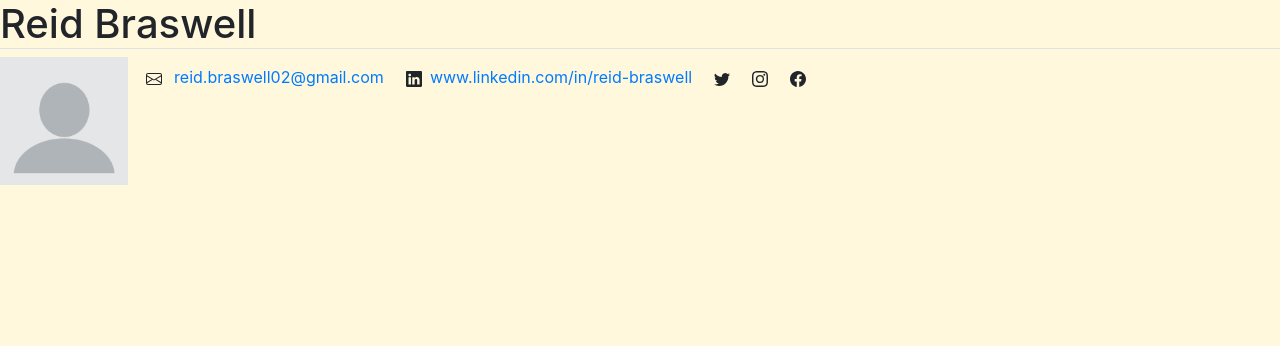
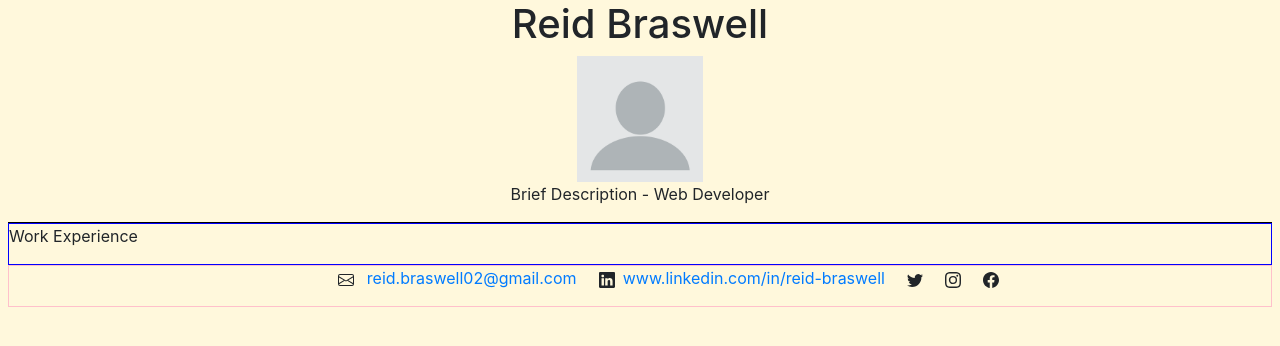
Before and after one commit to reidbraswell1/Portfolio, a plain HTML site: page index.html in a window 1280 px wide. Drawn offline with nearby package versions, Linux system fonts and the light colour scheme.

Commit message:
Updated porfolio layout

```diff
--- a/index.html
+++ b/index.html
@@ -5,22 +5,33 @@
     <meta http-equiv="X-UA-Compatible" content="IE=edge">
     <meta name="viewport" content="width=device-width, initial-scale=1.0">
     <title>Portfolio</title>
-    <link rel="stylesheet" href="https://cdn.usebootstrap.com/bootstrap/latest/css/bootstrap.min.css">
+    <link rel="stylesheet" href="ghttps://cdn.usebootstrap.com/bootstrap/latest/css/bootstrap.min.css">
     <link rel="stylesheet" href="style.css">
 </head>
 
 <body>
     <!-- Header Section -->
-    <div class="outer-container">
-        <header>
-            <h1 class="border-bottom">Reid Braswell</h1>
+    <header class="header-container">
+        <h1 class="">Reid Braswell</h1>
         <img class="portfolio-image" src="portfolio-image.png" alt="portfolio-image">
+        <p>Brief Description - Web Developer</p>
+    </header>
+    <section>
 
-            <!-- Brief description -->
-            <p>
+    </section>
 
-            </p>
+    <!-- Work Experience Section -->
+    <section>
+        <div class="flex">
+            <p>Work Experience</p>
+        </div>
+    </section>
 
+    <!-- Anything extra section -->
+    <section>
+
+    </section>
+    <footer class="contact-container">
         <!--Contact List-->
         <ul class="contact-list">
             <li><svg xmlns="http://www.w3.org/2000/svg" width="16" height="16" fill="currentColor"
@@ -34,10 +45,11 @@
                     class="bi bi-linkedin" viewBox="0 0 16 16">
                     <path
                         d="M0 1.146C0 .513.526 0 1.175 0h13.65C15.474 0 16 .513 16 1.146v13.708c0 .633-.526 1.146-1.175 1.146H1.175C.526 16 0 15.487 0 14.854V1.146zm4.943 12.248V6.169H2.542v7.225h2.401zm-1.2-8.212c.837 0 1.358-.554 1.358-1.248-.015-.709-.52-1.248-1.342-1.248-.822 0-1.359.54-1.359 1.248 0 .694.521 1.248 1.327 1.248h.016zm4.908 8.212V9.359c0-.216.016-.432.08-.586.173-.431.568-.878 1.232-.878.869 0 1.216.662 1.216 1.634v3.865h2.401V9.25c0-2.22-1.184-3.252-2.764-3.252-1.274 0-1.845.7-2.165 1.193v.025h-.016a5.54 5.54 0 0 1 .016-.025V6.169h-2.4c.03.678 0 7.225 0 7.225h2.4z" />
-                    </svg><a href="https://www.linkedin.com/in/reid-braswell" target="_blank">www.linkedin.com/in/reid-braswell</a>
+                </svg><a href="https://www.linkedin.com/in/reid-braswell"
+                    target="_blank">www.linkedin.com/in/reid-braswell</a>
             </li>
-                <li><svg xmlns="http://www.w3.org/2000/svg" width="16" height="16" fill="currentColor"
-                        class="bi bi-twitter" viewBox="0 0 16 16">
+            <li><svg xmlns="http://www.w3.org/2000/svg" width="16" height="16" fill="currentColor" class="bi bi-twitter"
+                    viewBox="0 0 16 16">
                     <path
                         d="M5.026 15c6.038 0 9.341-5.003 9.341-9.334 0-.14 0-.282-.006-.422A6.685 6.685 0 0 0 16 3.542a6.658 6.658 0 0 1-1.889.518 3.301 3.301 0 0 0 1.447-1.817 6.533 6.533 0 0 1-2.087.793A3.286 3.286 0 0 0 7.875 6.03a9.325 9.325 0 0 1-6.767-3.429 3.289 3.289 0 0 0 1.018 4.382A3.323 3.323 0 0 1 .64 6.575v.045a3.288 3.288 0 0 0 2.632 3.218 3.203 3.203 0 0 1-.865.115 3.23 3.23 0 0 1-.614-.057 3.283 3.283 0 0 0 3.067 2.277A6.588 6.588 0 0 1 .78 13.58a6.32 6.32 0 0 1-.78-.045A9.344 9.344 0 0 0 5.026 15z" />
                 </svg>
@@ -55,22 +67,7 @@
                 </svg>
             </li>
         </ul>
-        </header>
-        <section>
-
-        </section>
-
-        <!-- Work Experience Section -->
-        <section>
-
-        </section>
-
-        <!-- Anything extra section -->
-        <section>
-
-        </section>
-    </div>
-
+    </footer>
     <script type="text/javascript" src="https://cdn.usebootstrap.com/bootstrap/latest/js/bootstrap.min.js"></script>
 </body>
 
```
Lines whose indentation alone changed are shown as unchanged.
